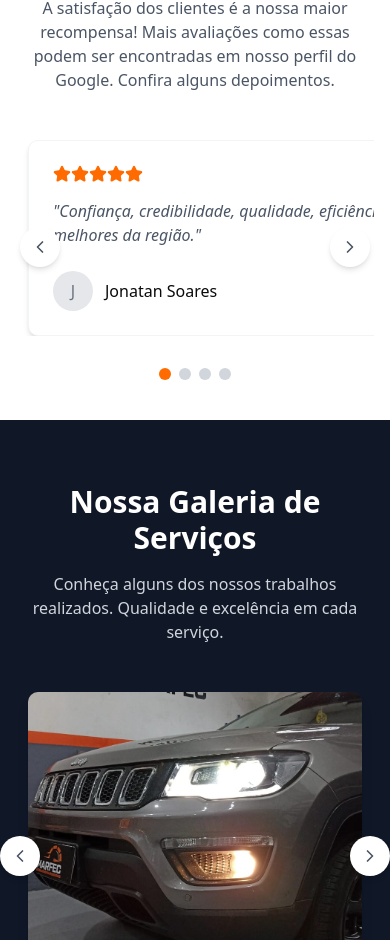
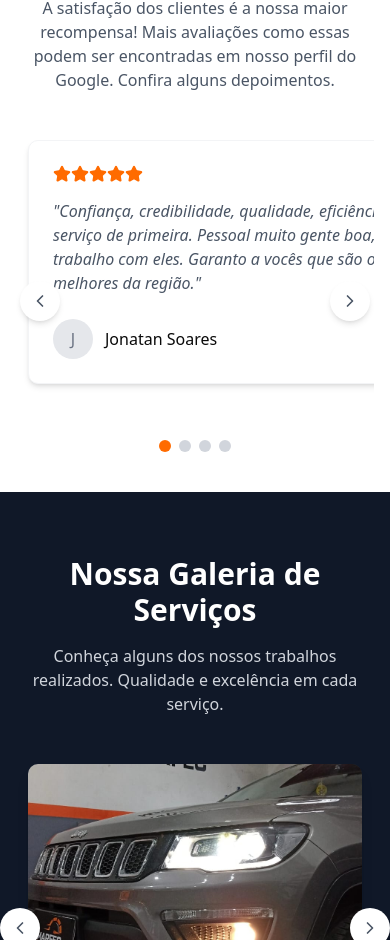
Before and after one commit to g-Trevisan/marfec-landing-page, a Next.js app: page / in a window 390 px wide. Shown: the part 5577-6517 px from the top of the page. Built offline with nearby package versions, Linux system fonts and the light colour scheme.

Commit message:
Ajusta estilo do componente AvaliacaoCard para melhor responsividade e alinhamento

```diff
--- a/components/pages/public/home/avaliacoes-clientes.tsx
+++ b/components/pages/public/home/avaliacoes-clientes.tsx
@@ -9,8 +9,8 @@ interface TestimonialProps {
 }
 function AvaliacaoCard({ name, text, rating }: TestimonialProps) {
   return (
-    <div className="bg-white p-6 rounded-lg shadow-md border border-gray-100">
-      <div className="flex mb-4">
+    <div className="bg-white w-110 md:w-360 p-6 rounded-lg shadow-md border border-gray-100 content-center">
+      <div className="flex content-center mb-4">
         {Array.from({
           length: 5,
         }).map((_, i) => (
@@ -104,10 +104,10 @@ export function AvaliacoesClientes() {
             alguns depoimentos.
           </p>
         </div>
-        <div className="relative">
+        <div className="relative content-center">
           <div className="flex overflow-hidden">
             <div
-              className="flex transition-transform duration-300 ease-in-out"
+              className="flex content-center transition-transform duration-300 ease-in-out"
               style={{
                 transform: `translateX(-${currentIndex * (100)}%)`,
               }}
```
